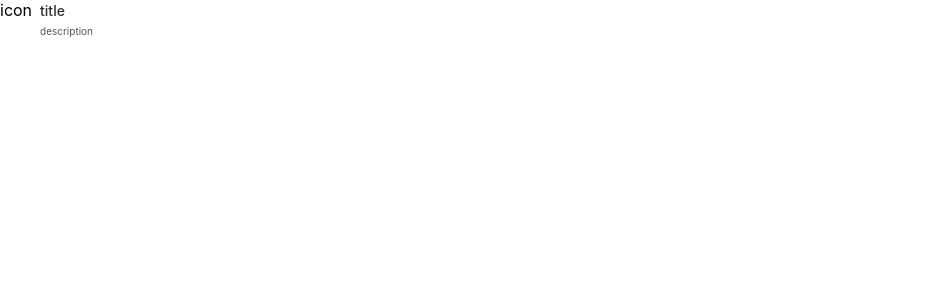
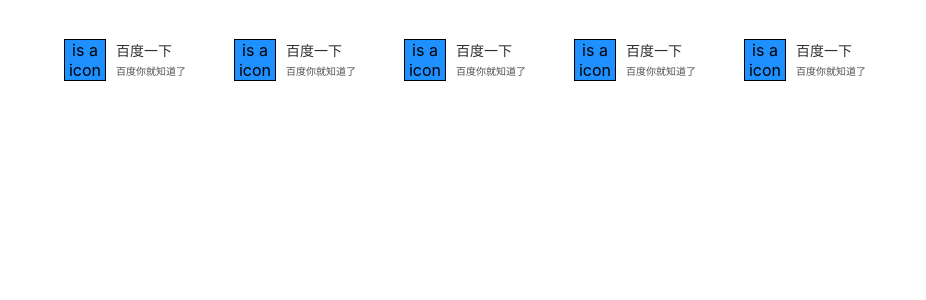
Before and after one commit to zhangzhao-tw/ts-demo, a React (Create React App) app: page / in a window 1280 px wide. Shown: the top 300 px of the page, without its empty margins (0-926 px from the left). Built offline with nearby package versions, Linux system fonts and the light colour scheme.

Commit message:
add a sub menu component

```diff
--- a/src/Demo.js
+++ b/src/Demo.js
@@ -1,10 +1,9 @@
-import './App.css';
-import SubMenuWithIcon from "./components/sub-menu";
+import SubMenuPage from "./pages/sub-menu"
 
 function Demo() {
   return (
-    <div className="Demo">
-      <SubMenuWithIcon />
+    <div className="demo">
+      <SubMenuPage />
     </div>
   );
 }
--- /dev/null
+++ b/src/components/icon/index.module.scss
@@ -0,0 +1,7 @@
+.icon {
+  width: 40px;
+  height: 40px;
+  background-color: dodgerblue;
+  border: 1px solid black;
+  text-align: center;
+}
--- /dev/null
+++ b/src/components/icon/index.tsx
@@ -0,0 +1,10 @@
+import React from "react";
+import styles from "./index.module.scss";
+
+const Icon = () => {
+    return (
+      <div className={styles["icon"]}>is a icon</div>
+    );
+}
+
+export default Icon;
--- /dev/null
+++ b/src/components/menu-item/index.module.scss
@@ -0,0 +1,34 @@
+.menu-item {
+  display: flex;
+  justify-content: space-between;
+  align-items: center;
+  min-width: 146px;
+  height: 64px;
+  padding: 12px;
+  border-radius: 4px;
+  box-sizing: border-box;
+
+  .text {
+    display: flex;
+    flex-direction: column;
+    justify-content: center;
+    margin-left: 8px;
+    height: 100%;
+
+    .text-title {
+      display: inline-block;
+      font-weight: 500;
+      font-size: 14px;
+      line-height: 22px;
+      color: #2c2e2f;
+    }
+
+    .text-desc {
+      font-weight: 400;
+      font-size: 10px;
+      line-height: 18px;
+      color: #515354;
+      display: inline-block;
+    }
+  }
+}
--- /dev/null
+++ b/src/components/menu-item/index.tsx
@@ -0,0 +1,25 @@
+import React from "react";
+
+import Icon from "../icon";
+
+import styles from "./index.module.scss";
+
+export interface MenuItemProps {
+    title: string;
+    description: string;
+}
+
+const MenuItem = (props: MenuItemProps) => {
+    const {title, description} = props
+    return (
+        <div className={styles["menu-item"]}>
+            <Icon />
+            <div className={styles["text"]}>
+                <span className={styles["text-title"]}>{title}</span>
+                <span className={styles["text-desc"]}>{description}</span>
+            </div>
+        </div>
+    )
+}
+
+export default MenuItem;
--- a/src/components/sub-menu/index.jsx
+++ /dev/null
@@ -1,17 +0,0 @@
-import React from "react";
-import styles from "./index.module.scss"
-
-const SubMenuWithIcon = () => {
-
-    return (
-        <div className={styles["submenu"]}>
-            <div>icon</div>
-            <div className={styles["text"]}>
-                <span className={styles["text-title"]}>title</span>
-                <span className={styles["text-desc"]}>description</span>
-            </div>
-        </div>
-    )
-}
-
-export default SubMenuWithIcon;
--- a/src/components/sub-menu/index.module.scss
+++ b/src/components/sub-menu/index.module.scss
@@ -1,29 +1,11 @@
-.submenu {
+.sub-menu {
   display: flex;
-  justify-content: space-between;
-  width: 30px;
+  flex-direction: row;
+  justify-content: flex-start;
+  align-items: center;
+  list-style: none;
 
-  .text {
-    display: flex;
-    flex-direction: column;
-    justify-content: center;
-    margin-left: 8px;
-    height: 100%;
-
-    .text-title {
-      display: inline-block;
-      font-weight: 500;
-      font-size: 14px;
-      line-height: 22px;
-      color: #2c2e2f;
-    }
-
-    .text-desc {
-      font-weight: 400;
-      font-size: 10px;
-      line-height: 18px;
-      color: #515354;
-      display: inline-block;
-    }
+  .sub-menu-item {
+    padding: 12px;
   }
 }
--- /dev/null
+++ b/src/components/sub-menu/index.tsx
@@ -0,0 +1,30 @@
+import React from 'react';
+import MenuItem, {MenuItemProps} from "../menu-item";
+
+import styles from "./index.module.scss";
+
+export interface SubMenuProps {
+    menuItems: MenuItemProps[];
+}
+
+const SubMenu = (props: SubMenuProps) => {
+    const {menuItems} = props;
+    console.log(menuItems)
+    return (
+        <ul className={styles["sub-menu"]}>
+            {menuItems.map((item: MenuItemProps, index) => {
+                return (
+                    <li key={index} className={styles["sub-menu-item"]}>
+                        <MenuItem {...item} />
+                    </li>
+                )
+            })}
+        </ul>
+    )
+}
+
+SubMenu.defaultProps = {
+    menuItems: []
+}
+
+export default SubMenu;
--- /dev/null
+++ b/src/pages/sub-menu/content/index.ts
@@ -0,0 +1,24 @@
+const SUB_MENUS = [
+    {
+        "title": "百度一下",
+        "description": "百度你就知道了",
+    },
+    {
+        "title": "百度一下",
+        "description": "百度你就知道了",
+    },
+    {
+        "title": "百度一下",
+        "description": "百度你就知道了",
+    },
+    {
+        "title": "百度一下",
+        "description": "百度你就知道了",
+    },
+    {
+        "title": "百度一下",
+        "description": "百度你就知道了",
+    },
+]
+
+export default SUB_MENUS
--- /dev/null
+++ b/src/pages/sub-menu/index.tsx
@@ -0,0 +1,20 @@
+import React from "react";
+
+import SubMenu, {SubMenuProps} from "../../components/sub-menu";
+import SUB_MENUS from "./content";
+
+const SubMenuPage = () => {
+
+    const subMenuProps: SubMenuProps = {
+        menuItems: SUB_MENUS
+    }
+
+    return (
+        <>
+            <SubMenu {...subMenuProps} />
+        </>
+    );
+
+}
+
+export default SubMenuPage;
```
